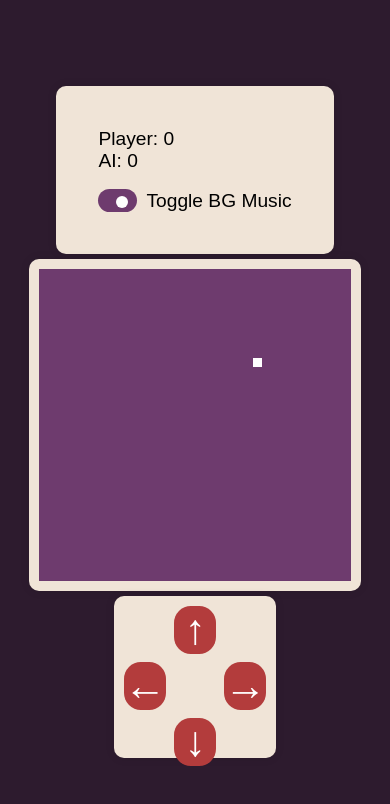
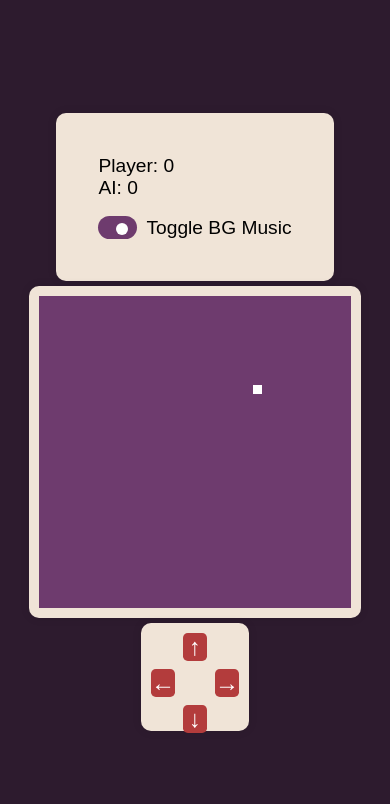
Before and after one commit to EagleStelle/Venom-Rush, a plain HTML site: page game.html in a window 390 px wide. Drawn offline with Linux system fonts and the light colour scheme.

Commit message:
Add compatibility for mobile UI interface.

```diff
--- a/game2.css
+++ b/game2.css
@@ -70,11 +70,11 @@ body {
     align-items: center;
     background-color: #b33c3c;
     color: white;
-    border-radius: 2vh;
+    border-radius: 0.2em;
     cursor: pointer;
     user-select: none;
     transition: background-color 0.3s ease;
-    font-size: 5vh;
+    font-size: 1.5em;
     font-weight: bold;
 }
 
```
